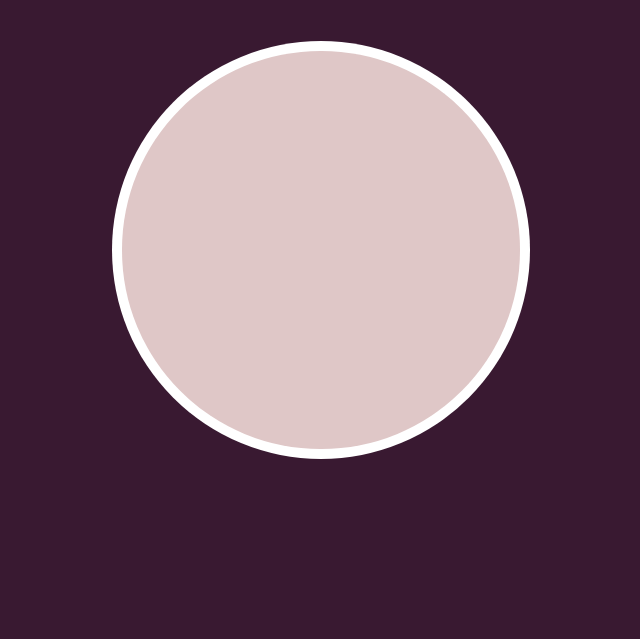
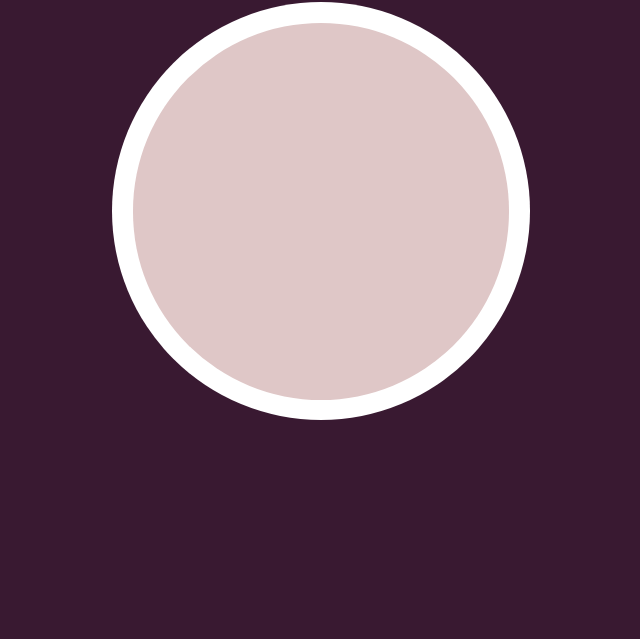
Before and after one commit to wangechimk/pomodoro, a plain HTML site: page index.html in a window 1280 px wide. Shown: the part 161-800 px from the top of the page, without its empty margins (319-959 px from the left). Drawn offline with Linux system fonts and the light colour scheme.

Commit message:
adding the script js file

```diff
--- a/index.html
+++ b/index.html
@@ -39,5 +39,7 @@
 		 </div>
 		</div>
 	</section>
+	<!--SCRIPT-->
+	<script src="script.js"></script>
 </body>
 </html>
--- a/style.css
+++ b/style.css
@@ -7,7 +7,6 @@
 	box-sizing: border-box;
 }
 html,body{
-	height: 100%;
 	background-color: #391931;
 	font-size: 1.6rem;
 	font-family: 'Open sans' sans-serif;
@@ -98,8 +97,33 @@ input:checked + .label{
 .circle::before{
 	content: '';
 	position: absolute;
-	width:95% ;
-	height: 95%;
+	width:90% ;
+	height: 90%;
 	border-radius: 50%;
 	background-color: #dfc7c7;
 }
+/* .time{
+	position: relative;
+	display: flex;
+	flex-direction: row;
+}
+.time p{
+	font-size: 5.6rem;
+}
+.time p:nth-of-type(2){
+	position: relative;
+	top: -.5rem;
+	margin-inline:1rem;
+}
+.controls{
+	margin-top: 10rem;
+}
+.controls button{
+	border: none;
+	background-color: #fff;
+	cursor: pointer;
+	font-size: 40px;
+}
+.controls #reset{
+           display: none;
+} */
```
Also changed, not shown: script.js (added).
